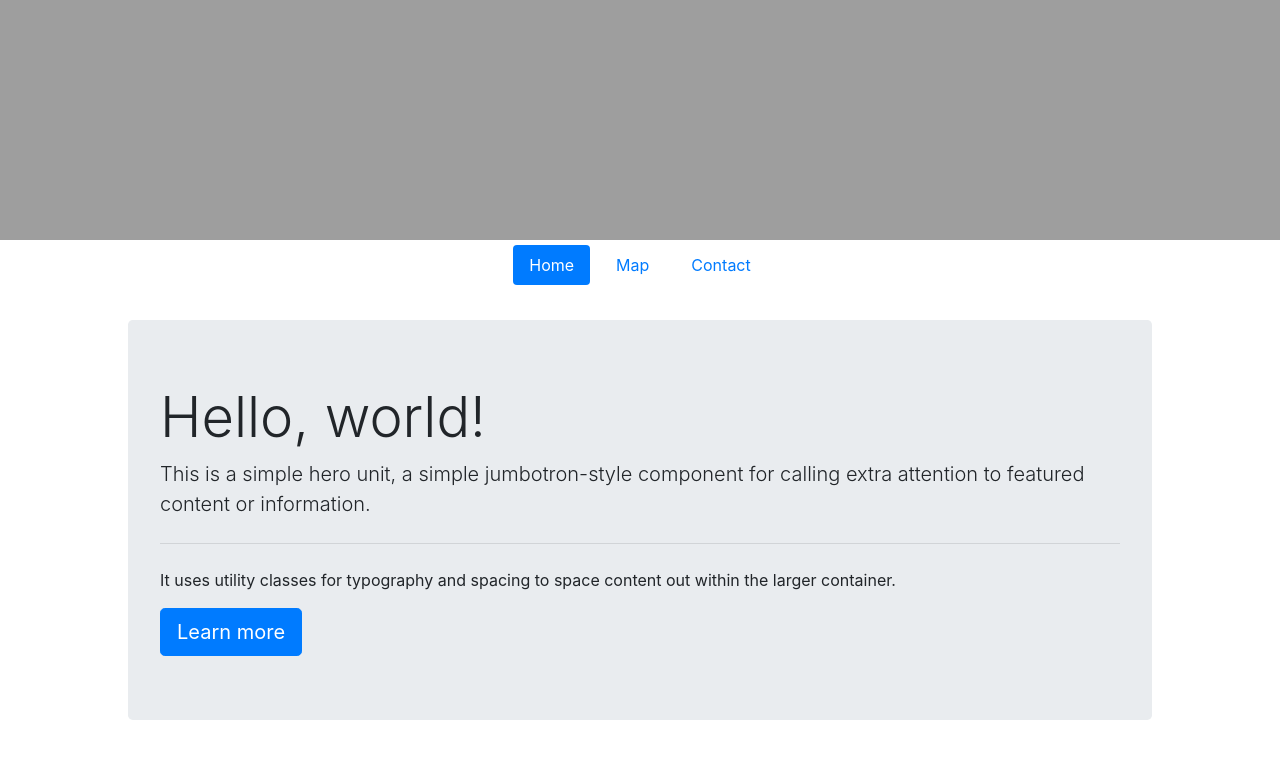
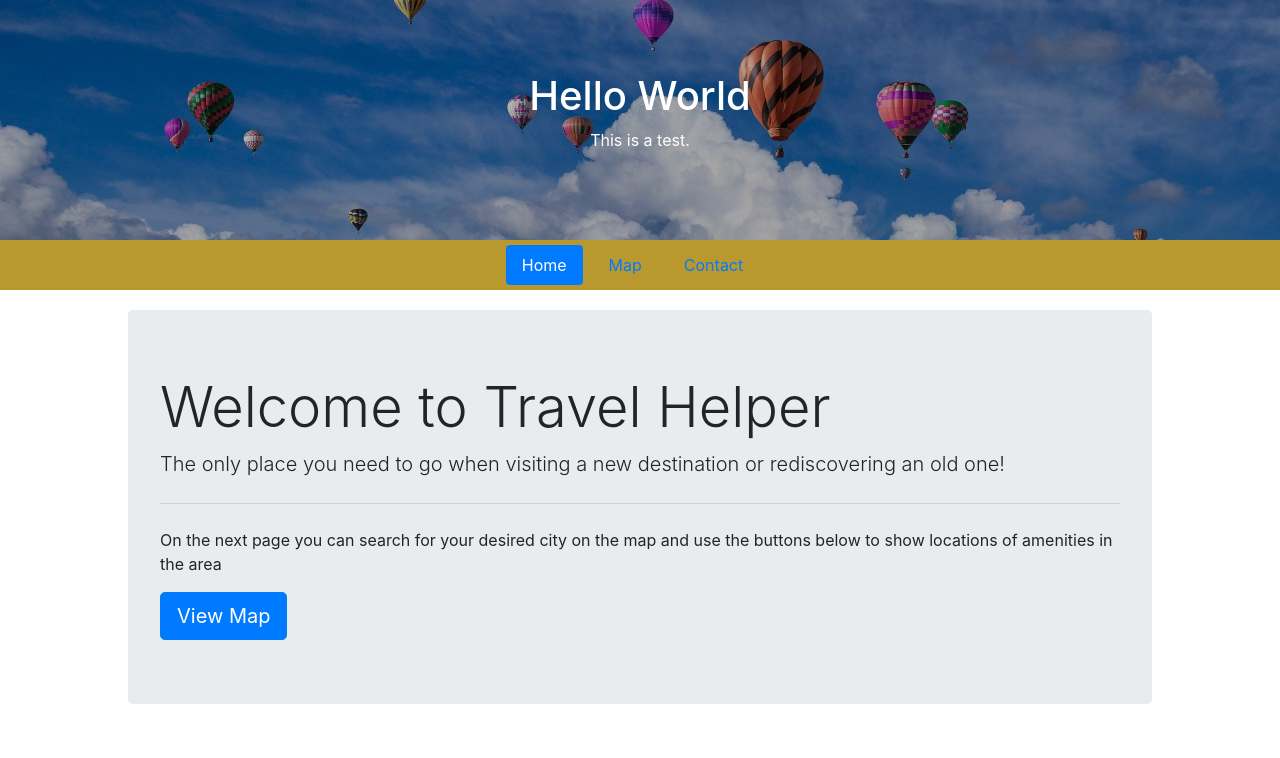
Before and after one commit to Code-Institute-Submissions/DalyAD-Milestone2, a plain HTML site: page index.html in a window 1280 px wide. Drawn offline with nearby package versions, Linux system fonts and the light colour scheme.

Commit message:
added hero image with text overlay to replace banner and added bootstrap grid alignment

```diff
--- a/assets/css/style.css
+++ b/assets/css/style.css
@@ -80,6 +80,7 @@
         font-weight: 500;
         padding: 6px 12px;
       }
+
       #target {
         width: 345px;
       }
@@ -93,20 +94,57 @@
     margin-right: 5px;
 }
 
+.nav {
+    min-width: 100vh;
+    background-color: #b9992d;
+}
+
 /*banner image*/
+div.hero-image {
 
-      div.image {
-        content: url(https://www.mymaldives.com.au/wp-content/uploads/sites/11/2016/12/Beach-Banner.jpg);
-        max-height: 30vh;
+  background-image: linear-gradient(rgba(0, 0, 0, 0.3), rgba(0, 0, 0, 0.3)), url("images/hotairballoons.jpg");
+
+
+  min-height: 30vh;
   min-width: 100vw;
+
+
+  background-position: center;
+  background-repeat: no-repeat;
+  background-size: cover;
+  position: relative;
+}
+
+div.hero-text {
+  text-align: center;
+  position: absolute;
+  top: 50%;
+  left: 50%;
+  transform: translate(-50%, -50%);
+  color: white;
 }
 
 /*welcome page jumbotron*/
 
       .jumbotron {
           height: 40%;
-          width: 80%;
+          max-width: 80%;
           margin-left: auto;
           margin-right: auto;
-          margin-top: 30px;
+          margin-top: 20px;
       }
+
+.row {
+    margin: 0px;
+    padding: 0px;
+}
+
+.mainbanner {
+     margin: 0px;
+    padding: 0px;
+}
+
+.container-fluid{
+    padding-left: 0px;
+    padding-right: 0px;
+}
--- a/index.html
+++ b/index.html
@@ -14,11 +14,19 @@
 </head>
 
 <body>
-	<header>
-		<div class="image"></div>
+	<section class="container mainbanner">
+		<header class="row">
+			<div class="hero-image col-lg-12">
+				<div class="hero-text">
+					<h1>Hello World</h1>
+					<p>This is a test.</p>
+				</div>
+			</div>
 		</header>
-	<section>
-		<ul class="nav nav-pills justify-content-center">
+	</section>
+	<section class="container-fluid">
+		<div class="row">
+			<ul class="nav nav-pills justify-content-center col">
 				<li class="nav-item">
 					<a class="nav-link active" href="index.html">Home</a>
 				</li>
@@ -29,15 +37,20 @@
 					<a class="nav-link" href="contact.html">Contact</a>
 				</li>
 			</ul>
+		</div>
 	</section>
-	<section>
-		<div class="jumbotron">
-			<h1 class="display-4">Hello, world!</h1>
-			<p class="lead">This is a simple hero unit, a simple jumbotron-style component for calling extra attention
-				to featured content or information.</p>
+	<section class="container-fluid">
+		<div class="row">
+			<div class="jumbotron col-lg-12">
+				<h1 class="display-4">Welcome to Travel Helper</h1>
+				<p class="lead">The only place you need to go when visiting a new destination or rediscovering an old
+					one!
+				</p>
 				<hr class="my-4">
-			<p>It uses utility classes for typography and spacing to space content out within the larger container.</p>
-			<a class="btn btn-primary btn-lg" href="#" role="button">Learn more</a>
+				<p>On the next page you can search for your desired city on the map and use the buttons below to show
+					locations of amenities in the area</p>
+				<a class="btn btn-primary btn-lg" href="map.html" role="button">View Map</a>
+			</div>
 		</div>
 	</section>
 	<script src="https://code.jquery.com/jquery-3.4.1.js"
```
Also changed, not shown: contact.html (+10 -1 lines), map.html (+13 -3 lines), assets/css/images/hotairballoons.jpg (added), assets/images/Beach-Banner.jpg (deleted). Lines whose indentation alone changed are shown as unchanged.
